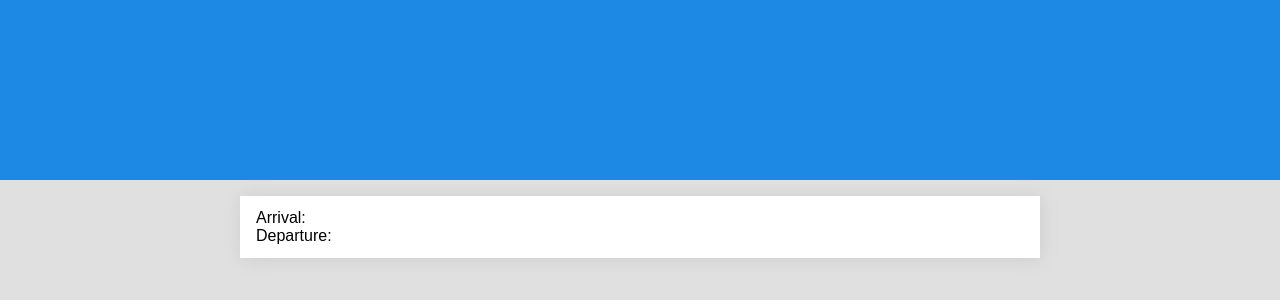
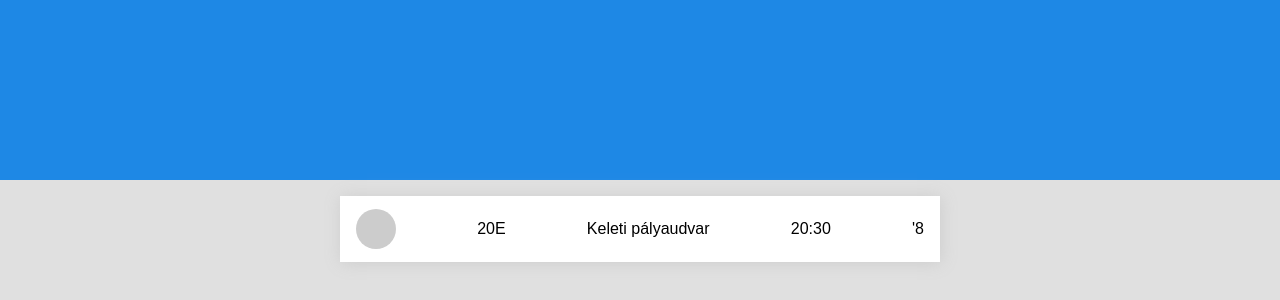
Before and after one commit to Gopid/commuter-pwa, a website built with webpack: page src/index.html in a window 1280 px wide. Shown: the part 300-600 px from the top of the page. Built offline with nearby package versions, Linux system fonts and the light colour scheme.

Commit message:
fixed development public path, added styling

```diff
--- a/src/index.html
+++ b/src/index.html
@@ -2,17 +2,19 @@
 <html lang="en">
 <head>
     <meta charset="utf-8">
+    <meta name="viewport" content="width=device-width, initial-scale=1.0">
     <title>Commuter</title>
 </head>
 <body>
-    <div id="app">
-        <div id="direction"></div>
-        <div id="details">
-            <div class="card">
-                <p>Arrival:</p>
-                <p>Departure:</p>
-            </div>
-        </div>
-    </div>
+    <section id="direction"></section>
+    <section id="details">
+        <article class="card">
+            <div class="circle"></div>
+            <p>20E</p>
+            <p>Keleti pályaudvar</p>
+            <p>20:30</p>
+            <p>'8</p>
+        </article>
+    </section>
 </body>
 </html>
--- a/src/styles.css
+++ b/src/styles.css
@@ -1,6 +1,15 @@
+/* check how to use rems properly */
+/* implement add to homescreen functionality */
+/* https://stackoverflow.com/questions/44522268/sw-precache-push-notification-listener/44524987#44524987 */
+/* https://firebase.google.com/docs/cloud-messaging/js/client */
+/* this is a problem with one of the packages, not the firebase-tool because the files are generated successfully but the npm install fails */
+/* try running firebase init and create a new project, then fix this one */
+/* create a deployment process with travis */
+
 * {
     box-sizing: border-box;
     font-family: Arial, Helvetica, sans-serif;
+    font-size: 16px;
 }
 
 body {
@@ -22,10 +31,20 @@ p {
 }
 
 .card {
+    display: flex;
+    justify-content: space-between;
+    align-items: center;
     padding: .8rem 1rem;
     margin: 0 auto;
-    max-width: 800px;
+    max-width: 600px;
     width: 100%;
     background: #fff;
     box-shadow: 1px 1px 16px #ccc;
 }
+
+.circle {
+    background: #ccc;
+    height: 40px;
+    width: 40px;
+    border-radius: 50%;
+}
--- a/webpack.common.js
+++ b/webpack.common.js
@@ -2,7 +2,7 @@ const path = require('path');
 const HtmlWebPackPlugin = require("html-webpack-plugin");
 const CleanWebpackPlugin = require('clean-webpack-plugin');
 const SWPrecacheWebpackPlugin = require('sw-precache-webpack-plugin');
-const PUBLIC_PATH = (process.env.NODE_ENV === 'production') ? 'https://commuter-6f37d.firebaseapp.com/' : 'http://localhost:8080';
+const PUBLIC_PATH = (process.env.NODE_ENV === 'production') ? 'https://commuter-6f37d.firebaseapp.com/' : 'http://localhost:8080/';
 
 module.exports = {
   output: {
```
